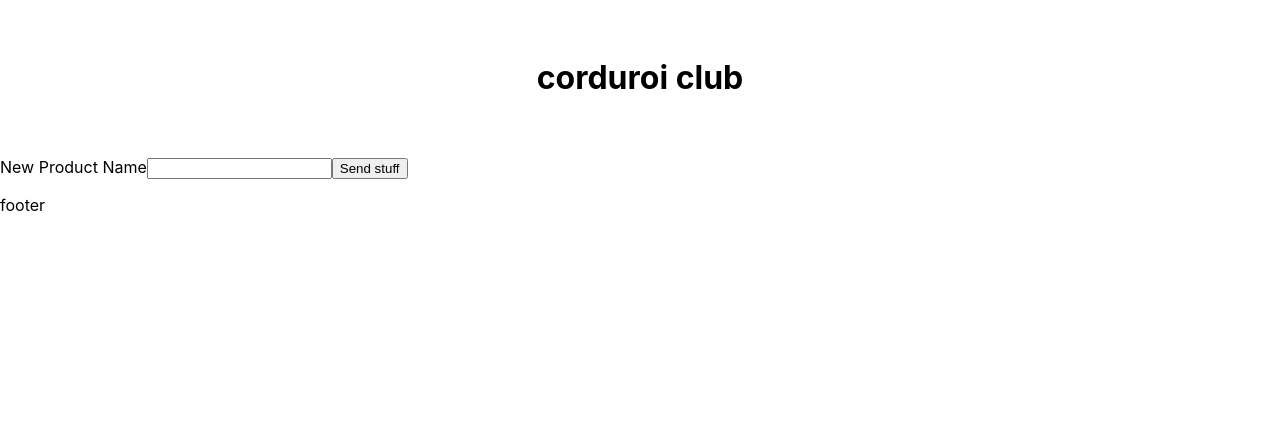
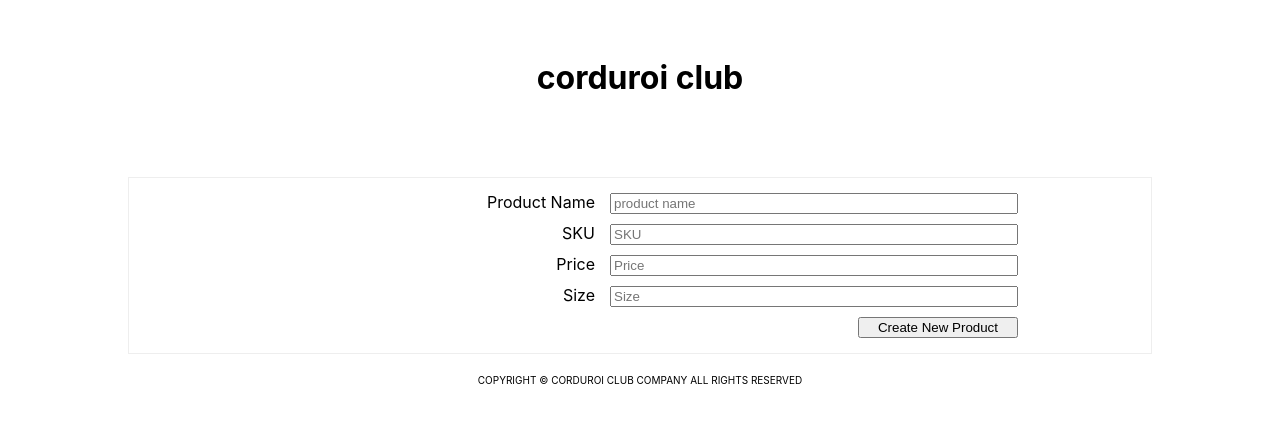
Before and after one commit to plmk67/webstore, a React (Create React App) app: page /newproduct in a window 1280 px wide. Shown: the top 422 px of the page. Built offline with nearby package versions, Linux system fonts and the light colour scheme.

Commit message:
added New Product form

```diff
--- a/package.json
+++ b/package.json
@@ -9,8 +9,10 @@
     "react-grid-gallery": "^0.5.3",
     "react-image-gallery": "^0.8.12",
     "react-modal-image": "^2.3.1",
+    "react-redux": "^6.0.0",
     "react-router-dom": "^4.3.1",
-    "react-scripts": "2.1.1"
+    "react-scripts": "2.1.1",
+    "redux": "^4.0.1"
   },
   "scripts": {
     "start": "react-scripts start",
--- /dev/null
+++ b/src/components/Footer/Footer.js
@@ -0,0 +1,9 @@
+import React from 'react';
+import classes from './Footer.module.css';
+
+
+const footer = props => (
+    <p className={classes.Footer}>COPYRIGHT © CORDUROI CLUB COMPANY ALL RIGHTS RESERVED</p>
+);
+
+export default footer;
--- /dev/null
+++ b/src/components/Footer/Footer.module.css
@@ -0,0 +1,9 @@
+.Footer {
+    display: flex;
+    justify-content: center;
+    margin-block-start: 1em;
+    margin-block-end: 1em;
+    margin-inline-start: 0px;
+    margin-inline-end: 0px;
+    font-size: 10px;
+}
--- /dev/null
+++ b/src/components/Form/Form.js
@@ -0,0 +1,16 @@
+import React from 'react';
+
+const form = (props) => (
+    <form >
+        <label>{props.name}</label>
+        <input
+            id={props.id}
+            name={props.name}
+            placeholder={props.placeholder}
+            type={props.type}
+            onChange={props.input}
+            />
+    </form>
+)
+
+export default form
--- a/src/components/Layout/Layout.js
+++ b/src/components/Layout/Layout.js
@@ -5,6 +5,7 @@ import StoreTitle from '../StoreTitle/StoreTitle';
 import Product from '../Product/Product';
 import NewProduct from '../NewProduct/NewProduct';
 import ProductPage from '../ProductPage/ProductPage';
+import Footer from '../Footer/Footer';
 
 
 const layout = (props) => (
@@ -15,7 +16,7 @@ const layout = (props) => (
                 <Route path='/newproduct' exact component={NewProduct}/>
                 <Route path='/productpage' exact component={ProductPage}/>
             </Switch>
-        <p>footer</p>
+        <Footer/>
     </Aux>
 )
 
--- a/src/components/NewProduct/NewProduct.js
+++ b/src/components/NewProduct/NewProduct.js
@@ -1,31 +1,97 @@
 import React, { Component } from 'react';
 import axios from 'axios';
-// import classes from './NewProduct.css';
+import classes from './NewProduct.module.css';
+import Aux from '../../hoc/Aux';
+import Form from '../Form/Form';
 
 class NewProduct extends Component {
+    state = {
+        name: '',
+        price: '',
+        size: '',
+        description: '',
+        images: ''
+    }
+
+    formFields = [
+        {
+            //temporary ID
+            id: Math.random().toString(36),
+            name: "Product Name",
+            placeholder: "product name",
+            type:"text"
+        },
+
+        {
+            id: Math.random().toString(36),
+            name: "SKU",
+            placeholder: "SKU",
+            type:"text"
+        },
+
+
+        {
+            id: Math.random().toString(36),
+            name: "Price",
+            placeholder: "Price",
+            type:"text"
+        },
+
+        {
+            id: Math.random().toString(36),
+            name: "Size",
+            placeholder: "Size",
+            type:"text"
+        },
+
+    ]
 
     handleSubmit(event) {
         const order = {
-            name: 'Hat',
-            quantity: 10,
-            size: 'one-size'
+            name: this.state.name,
+            price: this.state.price,
+            size: this.state.size,
+            description: this.state.description,
+            images: this.state.images
         }
-
-        //to prevent from infinity loop
-        event.preventDefault();
 
         axios.post('https://ecommerce-1f552.firebaseio.com/Product.json', order)
     }
 
+    inputChangedHandler = ( event, inputIdentifier) => {
+        //copy previous state
+        const prevState = {...this.state}
+
+        //update into prevState
+        prevState[inputIdentifier] = event.target.value;
+
+        console.log(prevState[inputIdentifier])
+
+
+
+    }
+
+    //map out each element for the form
+
     render() {
         return (
-            <form onSubmit={this.handleSubmit}>
-                <label>New Product Name</label>
-                <input id="newproduct" name="newproduct" type="text" />
-                <button onClick={this.handleSubmit}>Send stuff</button>
-            </form>
+            <Aux>
+                <div className={classes.NewProduct}>
+                    {this.formFields.map( element => (
+                         <Form
+                            key={element.id}
+                            name={element.name}
+                            placeholder={element.placeholder}
+                            type={element.type}
+                            input={(event)=> this.inputChangedHandler(event,element.name)}
+                     />
+                    ))}
+                    <button onClick={() => this.handleSubmit()}>Create New Product</button>
+                </div>
+
+           </Aux>
         )
     }
 }
 
-export default NewProduct
+export default NewProduct;
--- /dev/null
+++ b/src/components/NewProduct/NewProduct.module.css
@@ -0,0 +1,33 @@
+.NewProduct {
+    display: flex;
+    flex-direction: column;
+    align-items: flex-end;
+    width: 80%;
+    padding: 10px;
+    padding-right: 10%;
+    margin: 20px auto;
+    border: 1px solid #eee;
+    box-sizing: border-box;
+}
+
+.NewProduct form {
+
+}
+
+.NewProduct label{
+    padding-right: 10px;
+    text-align: right;
+}
+
+.NewProduct input {
+    width: 400px;
+    margin: 5px;
+
+}
+
+.NewProduct button {
+
+    width: 160px;
+    margin: 5px;
+
+}
--- a/src/components/Product/Product.js
+++ b/src/components/Product/Product.js
@@ -13,8 +13,9 @@ class product extends Component {
 
     //fetching info from Firebase and pushing into State
     componentDidMount () {
-        axios.get('https://ecommerce-1f552.firebaseio.com/Product.json')
+        axios.get('https://ecommerce-1f552.firebaseio.com/Product/-LWn4FN2fPVGAbWcJvzt.json')
         .then(response => {
+          console.log(response)
           this.setState( { data: response.data }
           );
         } )
@@ -25,10 +26,10 @@ class product extends Component {
     render () {
         return (
         <div className={classes.Product}>
-            <ProductGallery />
+            <ProductGallery
+                image={this.state.data.images}/>
             <ProductInfo
                 description = {this.state.data.description}
-                inventory = {this.state.data.inventory}
                 name = {this.state.data.name}
                 price = {this.state.data.price}
                 />
--- a/src/components/Product/ProductGallery/ProductGallery.js
+++ b/src/components/Product/ProductGallery/ProductGallery.js
@@ -3,7 +3,7 @@ import classes from './ProductGallery.module.css'
 import ProductCarousel from './ProductCarousel/ProductCarousel';
 import Modal from '../../UI/Modal/Modal';
 
-class productGallery extends Component {
+class productGallery extends Component{
   state = {
     imageModal: false,
     data: []
@@ -18,17 +18,17 @@ class productGallery extends Component {
     }
   }
 
-
-  render() {
+  render(images) {
 
     return (
         <div className={classes.ProductGallery}>
             <Modal
               show={this.state.imageModal}
               click={this.updateModal}
-              image={'https://cdn.shopify.com/s/files/1/0818/5483/products/R0003303-Edit_1024x1024.jpg?v=1507364750'}/>
+              image={this.images}/>
             <div>
-              <img           src='https://cdn.shopify.com/s/files/1/0818/5483/products/R0003303-Edit_1024x1024.jpg?v=1507364750'
+              <img
+              src={this.images}
               alt="hat"
               onClick={this.updateModal}
               />
--- a/src/components/ProductPage/ProductPage.js
+++ b/src/components/ProductPage/ProductPage.js
@@ -1,10 +1,13 @@
 import React, { Component } from 'react';
+import classes from './ProductPage.module.css';
 import axios from 'axios';
+
 
 class Product extends Component {
     state = {
         products: [],
     }
+
     componentDidMount() {
         axios.get('https://ecommerce-1f552.firebaseio.com/Product.json')
             .then(res => {
@@ -21,11 +24,9 @@ class Product extends Component {
                 .catch( err => {
                    console.log(err)
                 })
-                }
-    //deleting specific Object
-    //if i want to use a delete function, how to do I pass an ID into it
+    }
 
-
+    //TODO figure out why ID came back with Apostrophes
     delete(id){
         const idraw = {id};
         const idcode = JSON.stringify(idraw.id).replace(/"/g,'')
@@ -37,18 +38,23 @@ class Product extends Component {
 
     render () {
         return(
-            <div>
+            <div className={classes.ProductPage}>
                {this.state.products.map(product => (
-                    <button id={product.id} key={product.id} onClick={()=> this.delete(product.id)}>
-                    click</button>
+                    <div className={classes.ProductItem}>
+                        <ul>
+                            <li>Product Name: {product.name}</li>
+                            <li>Size: {product.size}</li>
+                        </ul>
+                        <button
+                        id={product.id}
+                        key={product.id}
+                        onClick={()=> this.delete(product.id)}>Delete</button>
+                    </div>
+
                ))}
             </div>
         );
     }
 }
 
-
-
-
-
 export default Product;
--- /dev/null
+++ b/src/components/ProductPage/ProductPage.module.css
@@ -0,0 +1,10 @@
+.ProductPage {
+    display: flex;
+    justify-content: flex-start;
+}
+
+.ProductItem {
+    width: 500px;
+    height: 500px;
+    margin: 10px;
+}
```
Also changed, not shown: src/components/NewProduct/NewProduct.css (deleted), 1 other file (tests, documents, lock files or other folders).
